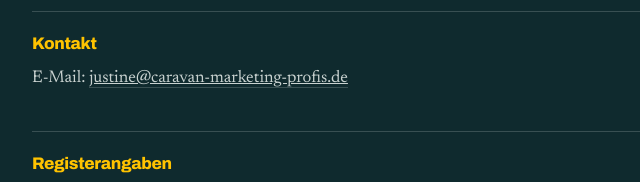
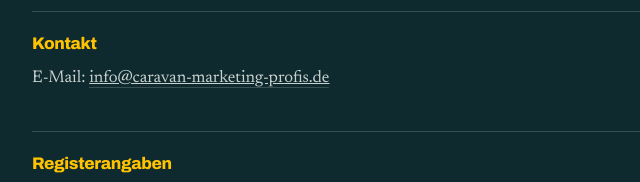
Before and after one commit to vanlifemum-boop/Caravan-Marketing-Profis, a plain HTML site: page impressum.html in a window 1280 px wide. Shown: the part 547-729 px from the top of the page, 120-760 px from the left. Drawn offline with Linux system fonts and the light colour scheme.

Commit message:
E-Mail-Adresse im Impressum aktualisieren

```diff
--- a/impressum.html
+++ b/impressum.html
@@ -28,7 +28,7 @@
     <h2>Inhaberin</h2>
     <p>Justyna Martynek</p>
     <h2>Kontakt</h2>
-    <p>E-Mail: <a href="mailto:justine@caravan-marketing-profis.de">justine@caravan-marketing-profis.de</a></p>
+    <p>E-Mail: <a href="mailto:info@caravan-marketing-profis.de">info@caravan-marketing-profis.de</a></p>
     <h2>Registerangaben</h2>
     <p>
     Einzelunternehmen, eingetragen in der Centralna Ewidencja i Informacja o Działalności Gospodarczej (CEIDG)<br />
```
